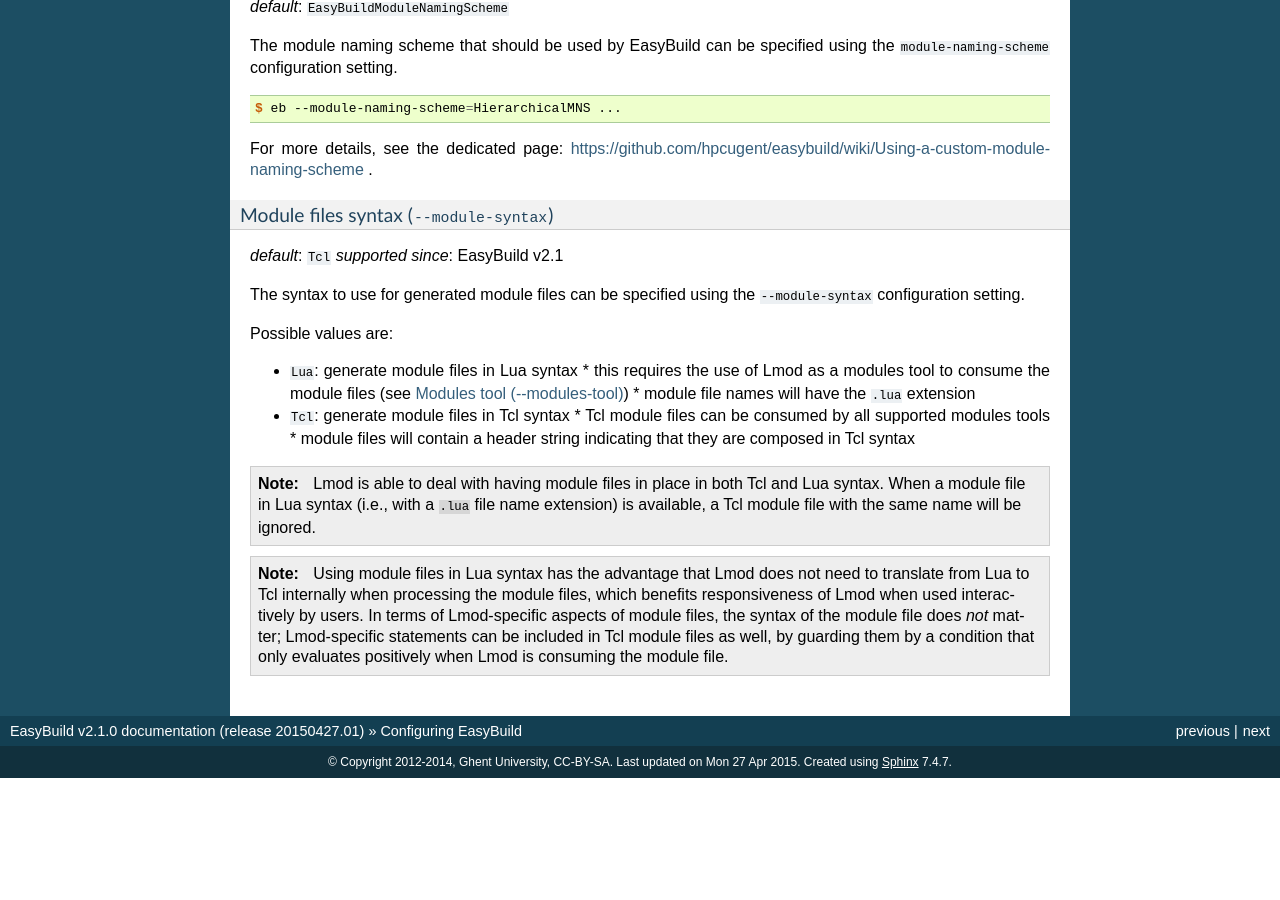
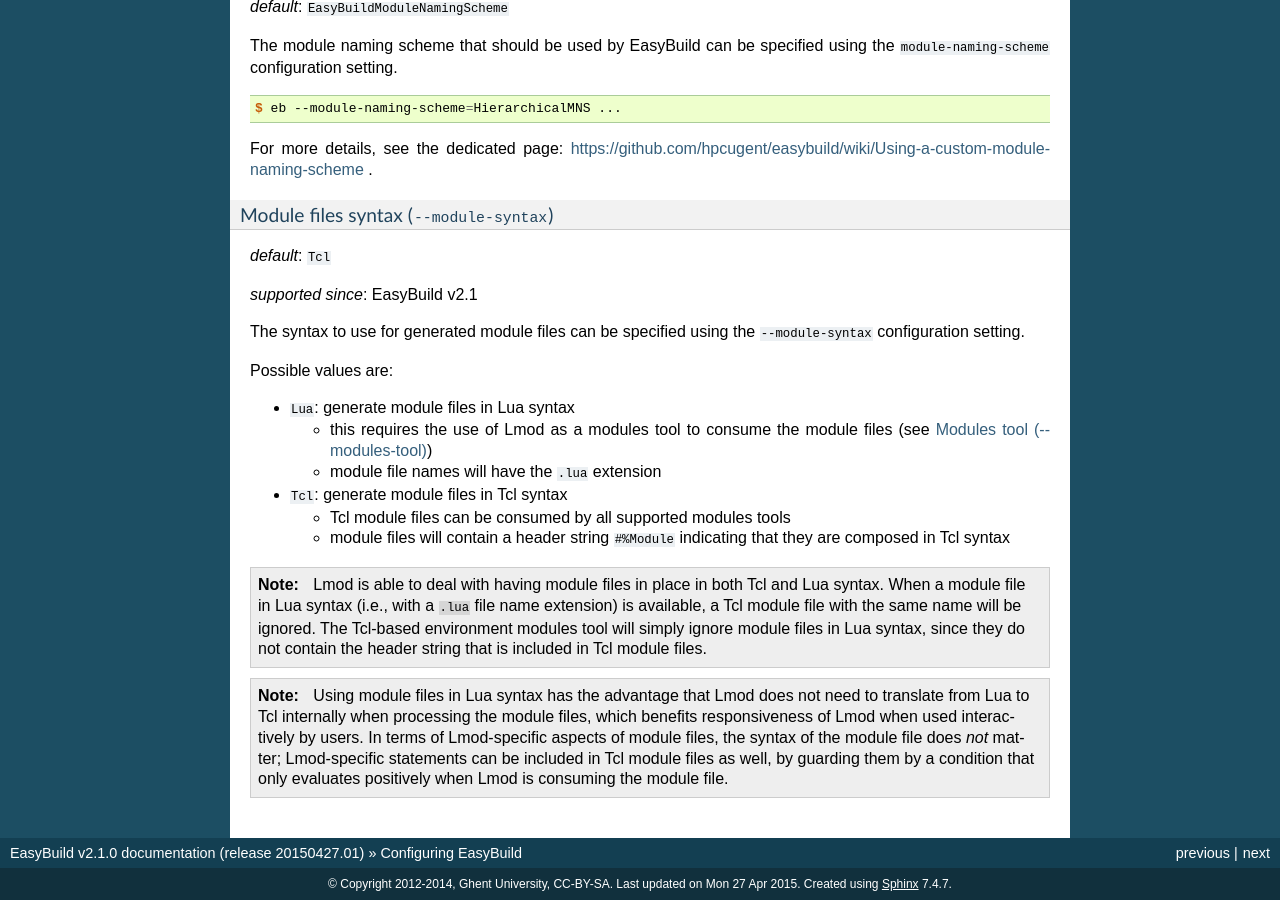
Before and after one commit to easybuilders/easybuild, a Sphinx documentation site: the page built from docs/Configuration.rst, in a window 1280 px wide and 900 px high, scrolled down 9921 px. Built offline with Sphinx 7.4.7, drawn with Linux system fonts in a browser that asks for light colours; before the commit the page ends 10699 px from its top, so only the background shows below that.

Commit message:
fix syntax issues, mention that Lua module files are ignored by Tcl-based env mods

```diff
--- a/docs/Configuration.rst
+++ b/docs/Configuration.rst
@@ -620,6 +620,7 @@
 ^^^^^^^^^^^^^^^^^^^^^^^^^^^^^^^^^^^^^^^^^
 
 *default*: ``Tcl``
+
 *supported since*: EasyBuild v2.1
 
 The syntax to use for generated module files can be specified using the ``--module-syntax`` configuration setting.
@@ -627,15 +628,20 @@
 Possible values are:
 
 * ``Lua``: generate module files in Lua syntax
+
   * this requires the use of Lmod as a modules tool to consume the module files (see :ref:`modules_tool`)
   * module file names will have the ``.lua`` extension
+
 * ``Tcl``: generate module files in Tcl syntax
+
   * Tcl module files can be consumed by all supported modules tools
-  * module files will contain a header string indicating that they are composed in Tcl syntax
+  * module files will contain a header string ``#%Module`` indicating that they are composed in Tcl syntax
 
 .. note::
   Lmod is able to deal with having module files in place in both Tcl and Lua syntax. When a module file in Lua
-  syntax (i.e., with a ``.lua`` file name extension) is available, a Tcl module file with the same name will be ignored.
+  syntax (i.e., with a ``.lua`` file name extension) is available, a Tcl module file with the same name will be
+  ignored. The Tcl-based environment modules tool will simply ignore module files in Lua syntax, since they do not
+  contain the header string that is included in Tcl module files.
 
 .. note::
   Using module files in Lua syntax has the advantage that Lmod does not need to translate from Lua to Tcl internally
```
